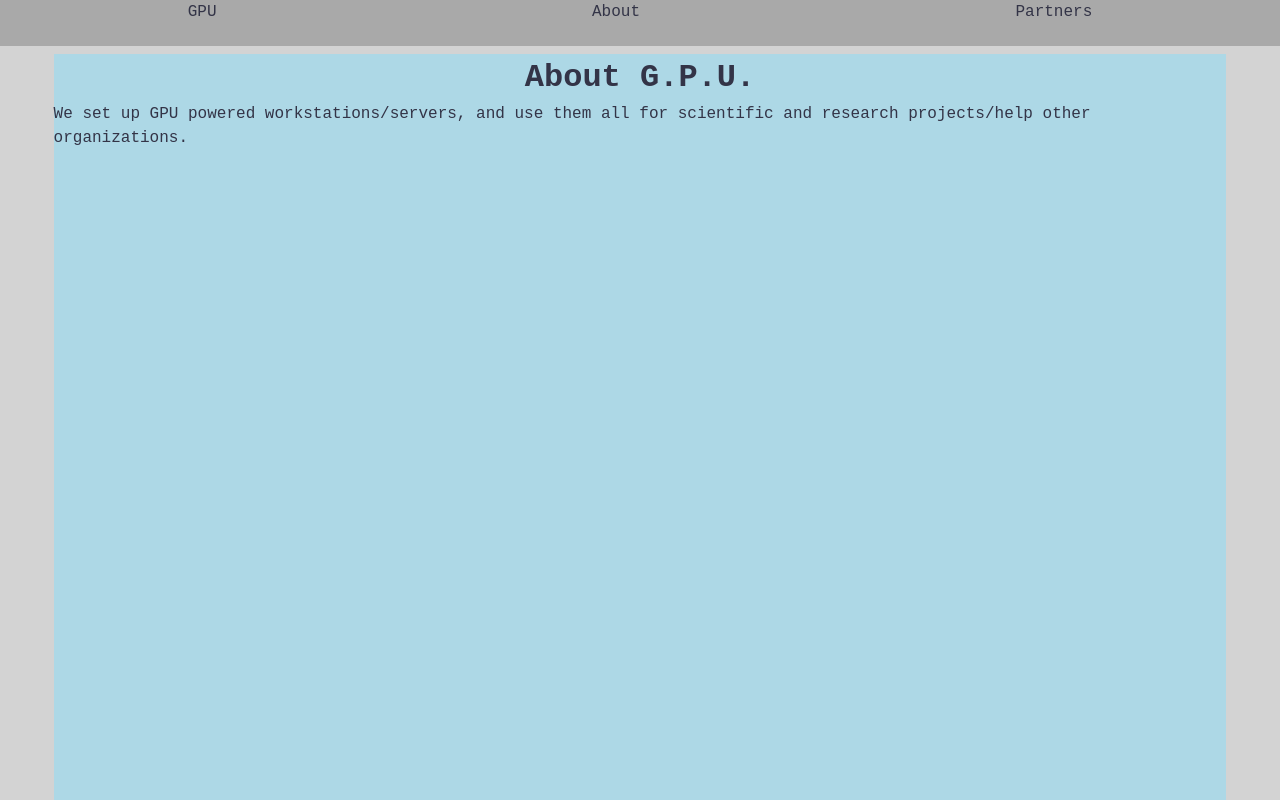
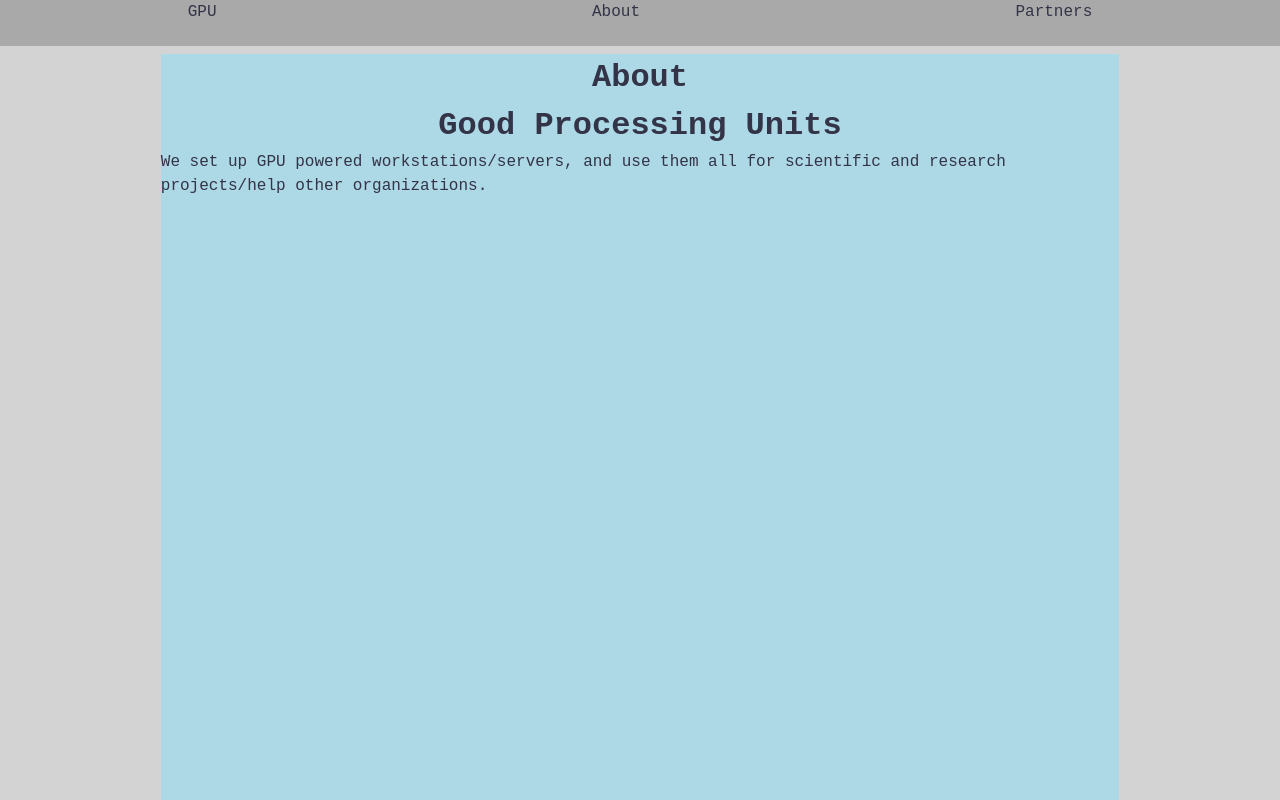
Before and after one commit to laurelmachak/good_processing_unit, a plain HTML site: page about.html in a window 1280 px wide. Drawn offline with Linux system fonts and the light colour scheme.

Commit message:
made some changes to about page layout and title

```diff
--- a/about.html
+++ b/about.html
@@ -14,7 +14,7 @@
         <a href="partners.html">Partners</a>
       </div>
       <div class="content" id="page">
-        <h1>About G.P.U.</h1>
+        <h1>About<br>Good Processing Units</h1>
         <p>We set up GPU powered workstations/servers,
            and use them all for scientific and research
            projects/help other organizations.</p>
--- a/styles.css
+++ b/styles.css
@@ -25,6 +25,8 @@
   justify-content: center;
 }
 
+
+
 #navbar{
   grid-column: 1/25;
   grid-row: 1/2;
@@ -37,7 +39,18 @@
 }
 
 #page{
-  grid-column:2/24;
+  grid-column:4/22;
   grid-row:2/16;
   background-color:lightblue;
+  display: flex;
+  flex-direction: column;
+  align-content:center;
+  justify-content: flex-start;
+  align-items: center;
+  flex-wrap:nowrap;
+
 }
+
+#page h1{
+  text-align:center;
+}
```
